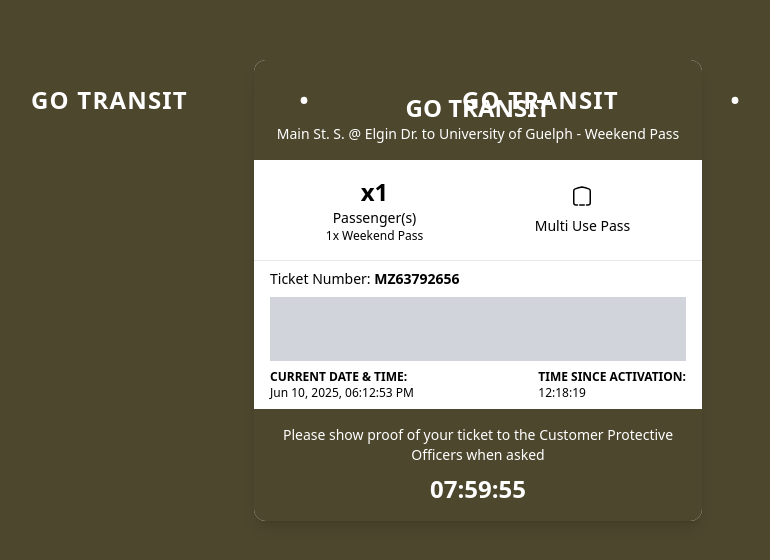
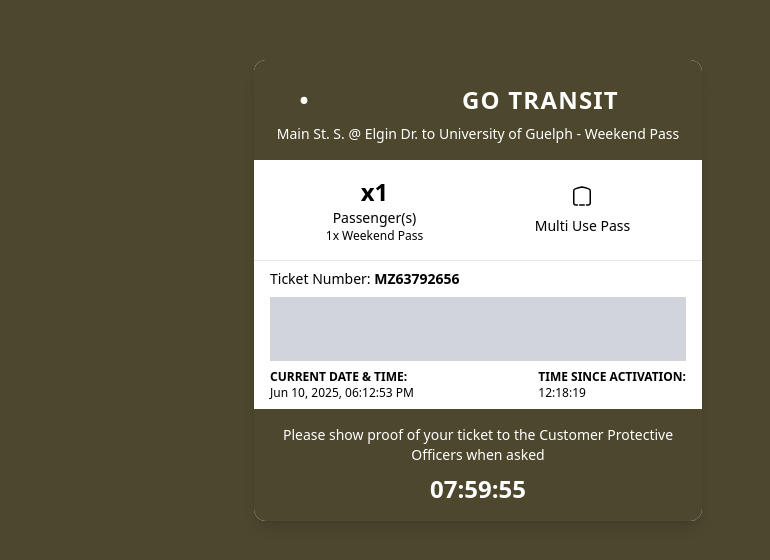
Before and after one commit to ABHISHEK-AKP/gopass, a React (Create React App) app: page / in a window 1280 px wide. Shown: the part 110-670 px from the top of the page, without its empty margins (162-932 px from the left). Built offline with nearby package versions, Linux system fonts and the light colour scheme.

Commit message:
some changes

```diff
--- a/src/App.js
+++ b/src/App.js
@@ -41,9 +41,9 @@
     <div className="min-h-screen bg-[#4d472e] flex flex-col items-center justify-center text-white font-sans">
       <motion.div initial={{ opacity: 0, y: 30 }} animate={{ opacity: 1, y: 0 }} transition={{ duration: 1 }} className="bg-white text-black w-full max-w-md rounded-xl shadow-lg overflow-hidden">
         <div className="bg-[#4d472e] text-white text-center py-4">
-        <div className="w-full overflow-hidden whitespace-nowrap bg-[#4d472e] py-2 text-white">
+        <div className="w-full overflow-hidden whitespace-nowrap  py-2 text-white">
         <motion.div
-          className="flex absolute w-max gap-12 text-2xl font-bold tracking-wider"
+          className="flex  w-max gap-12 text-2xl font-bold tracking-wider"
           animate={{ x: ["0%", "-50%"] }}
           transition={{ duration: 10, repeat: Infinity, ease: "linear" }}
         >
@@ -51,7 +51,6 @@
           <span>GO TRANSIT &nbsp; &nbsp; &nbsp; &nbsp;&nbsp; &nbsp; &nbsp; &nbsp;•&nbsp; &nbsp; &nbsp; &nbsp;&nbsp; &nbsp; &nbsp; &nbsp;</span>
         </motion.div>
       </div>
-          <div className="text-2xl font-bold">GO TRANSIT</div>
           <div className="text-sm">Main St. S. @ Elgin Dr. to University of Guelph - Weekend Pass</div>
         </div>
         <div className="p-4 flex justify-around text-center border-b">
```
